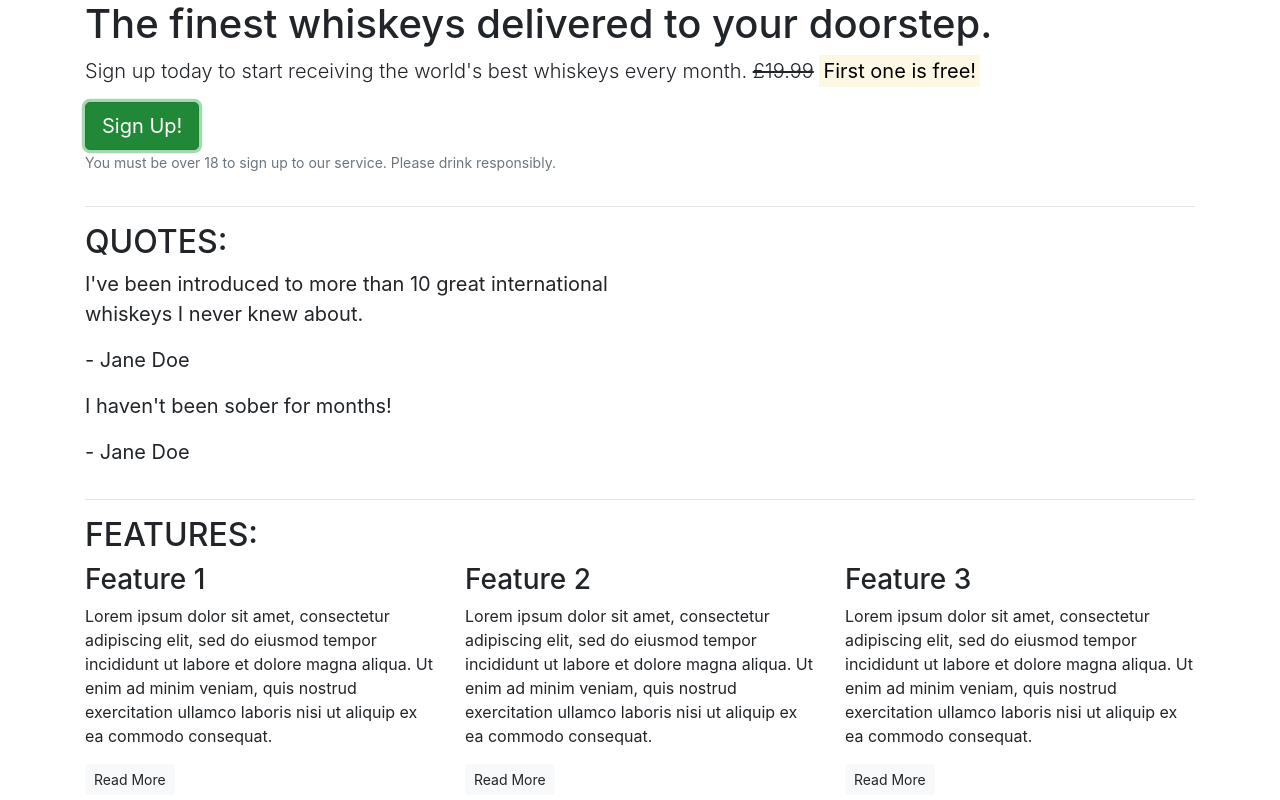
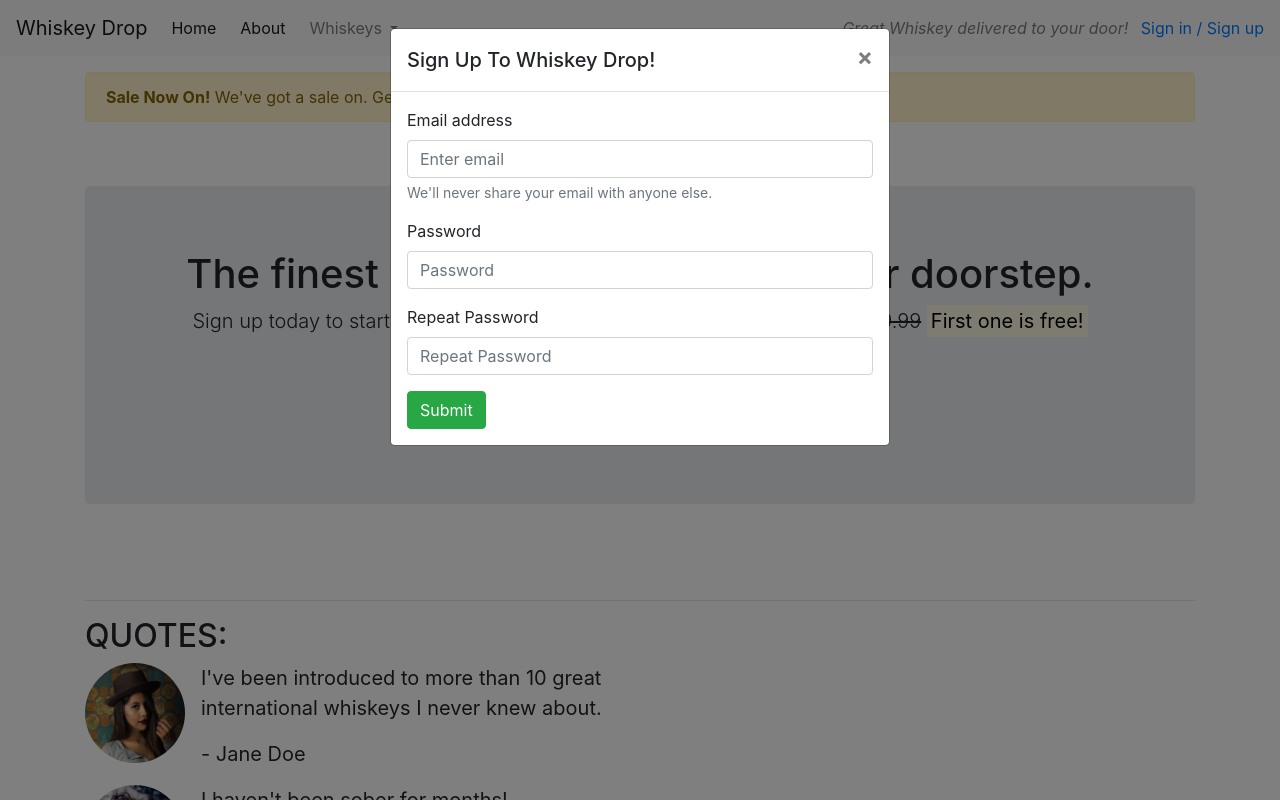
Before and after one commit to carl2087/whiskey-drop, a plain HTML site: page index.html in a window 1280 px wide. Both pictures are taken after a click on the button "Sign Up!". Shown: the top 800 px of the page. Drawn offline with nearby package versions, Linux system fonts and the light colour scheme.

Commit message:
Added modal to page

```diff
--- a/index.html
+++ b/index.html
@@ -8,18 +8,63 @@
     <title>Whiskey Drop | Taste a new whiskey every month</title>
     <link rel="stylesheet" href="https://cdn.jsdelivr.net/npm/bootstrap@4.6.2/dist/css/bootstrap.min.css"
         integrity="sha384-xOolHFLEh07PJGoPkLv1IbcEPTNtaed2xpHsD9ESMhqIYd0nLMwNLD69Npy4HI+N" crossorigin="anonymous">
+    <script src="https://kit.fontawesome.com/0f99558fa2.js" crossorigin="anonymous"></script>
 </head>
 
 <body>
-    <article class="container">
+    <nav class="navbar navbar-light bg-light navbar-expand-sm">
+        <a href="/" class="navbar-brand">Whiskey Drop</a>
+
+        <button class="navbar-toggler ml-auto" type="button" data-toggle="collapse" data-target="#navbarNavDropdown"
+            aria-controls="navbarNavDropdown" aria-expanded="false" aria-label="Toggle navigation">
+            <span class="navbar-toggler-icon"></span></button>
+
+        <div class="collapse navbar-collapse" id="navbarNavDropdown">
+            <ul class="navbar-nav mr-auto">
+                <li class="active nav-item mr-2"><a class="nav-link" href="/">Home</a></li>
+                <li class="active nav-item mr-2"><a class="nav-link" href="/about">About</a></li>
+                <li class="nav-item dropdown">
+                    <a class="nav-link dropdown-toggle" href="#" id="navbarDropdownMenuLink" role="button"
+                        data-toggle="dropdown" aria-haspopup="true" aria-expanded="false">
+                        Whiskeys
+                    </a>
+                    <div class="dropdown-menu" aria-labelledby="navbarDropdownMenuLink">
+                        <a class="dropdown-item" href="#">Irish</a>
+                        <a class="dropdown-item" href="#">Scotch</a>
+                        <a class="dropdown-item" href="#">Japanese</a>
+                        <a class="dropdown-item" href="#">American</a>
+                    </div>
+                </li>
+
+                <li class="active nav-item mr-2 d-block d-sm-none"><a class="nav-link" href="/login">Sign in / Sign
+                        up</a>
+                </li>
+            </ul>
+        </div>
+        <div class="d-none d-md-block">
+            <p class="navbar-text my-auto mr-2"><i>Great Whiskey delivered to your door!</i></p>
+            <a href="/login">Sign in / Sign up</a>
+        </div>
+    </nav>
+    <article class="container mt-3">
+        <div class="row d-none d-sm-block">
+            <div class="col-12">
+                <div class="alert alert-warning">
+                    <strong>Sale Now On!</strong> We've got a sale on. Get a 12-month subscription for the price of 6!
+                    <a href="">See here for details!</a>
+                </div>
+            </div>
+        </div>
         <!-- Callout -->
         <div class="row">
-            <div class="col-12">
-                <section class="callout">
+            <div class="col-12 my-5">
+                <section class="callout jumbotron text-center">
                     <h1>The finest whiskeys delivered to your doorstep.</h1>
                     <p class="lead">Sign up today to start receiving the world's best whiskeys every month.
-                        <s>£19.99</s> <strong><mark>First one is free!</mark></strong></p>
-                    <button class="btn btn-success btn-lg">Sign Up!</button>
+                        <s class="d-none d-sm-inline">£19.99</s>
+                        <span class="d-inline d-sm-none"><br></span>
+                        <strong><mark>First one is free!</mark></strong></p>
+                    <button class="btn btn-success btn-lg" data-toggle="modal" data-target="#signUpModal">Sign Up!</button>
                     <p class="text-muted"><small>You must be over 18 to sign up to our service. Please drink
                             responsibly.</small></p>
                 </section>
@@ -37,16 +82,31 @@
             </div>
             <div class="row">
                 <div class="col-12 col-md-6">
+                    <div class="media">
+                        <div class="d-none d-sm-block">
+                            <img src="./assets/images/girl-image.png" class="rounded-circle mr-3" height=100 width=100>
+                        </div>
+                        <div class="media-body">
                             <blockquote class="blockquote">
-                        <p>I've been introduced to more than 10 great international whiskeys I never knew about.</p>
+                                <p>I've been introduced to more than 10 great international whiskeys I never knew about.
+                                </p>
                                 <p>- Jane Doe</p>
                             </blockquote>
                         </div>
+                    </div>
+                </div>
                 <div class="col-12">
+                    <div class="media">
+                        <div class="d-none d-sm-block">
+                            <img src="./assets/images/guy-image.png" class="rounded-circle mr-3" height=100 width=100>
+                        </div>
+                        <div class="media-body">
                             <blockquote class="blockquote">
                                 <p>I haven't been sober for months!</p>
                                 <p>- Jane Doe</p>
                             </blockquote>
+                        </div>
+                    </div>
                 </div>
             </div>
         </section>
@@ -56,14 +116,15 @@
         <!-- Features -->
         <section class="features">
             <div class="row">
-                <div class="col-12">
+                <div class="col-12 my-5">
                     <h2 class="text-uppercase">Features:</h2>
                 </div>
             </div>
             <div class="row">
                 <div class="col-12 col-md-6 col-lg-4">
                     <div class="feature">
-                        <h3>Feature 1</h3>
+                        <h3><i class="fa-solid fa-gift d-none d-sm-inline"></i> Feature 1 <span
+                                class="badge badge-success">NEW!</span></h3>
                         <p>Lorem ipsum dolor sit amet, consectetur adipiscing elit, sed do eiusmod tempor incididunt ut
                             labore
                             et dolore magna aliqua. Ut enim ad minim veniam, quis nostrud exercitation ullamco laboris
@@ -75,7 +136,7 @@
                 </div>
                 <div class="col-12 col-md-6 col-lg-4">
                     <div class="feature">
-                        <h3>Feature 2</h3>
+                        <h3><i class="fa-regular fa-credit-card d-none d-sm-inline"></i> Feature 2</h3>
                         <p>Lorem ipsum dolor sit amet, consectetur adipiscing elit, sed do eiusmod tempor incididunt ut
                             labore
                             et dolore magna aliqua. Ut enim ad minim veniam, quis nostrud exercitation ullamco laboris
@@ -87,7 +148,7 @@
                 </div>
                 <div class="col-12 d-md-none d-lg-block col-lg-4">
                     <div class="feature">
-                        <h3>Feature 3</h3>
+                        <h3><i class="fa-regular fa-circle-xmark d-none d-sm-inline"></i> Feature 3</h3>
                         <p>Lorem ipsum dolor sit amet, consectetur adipiscing elit, sed do eiusmod tempor incididunt ut
                             labore
                             et dolore magna aliqua. Ut enim ad minim veniam, quis nostrud exercitation ullamco laboris
@@ -101,8 +162,47 @@
         </section>
         <!-- /.features -->
     </article>
+
+    <div class="modal" tabindex="-1" role="dialog" id="signUpModal">
+        <div class="modal-dialog" role="document">
+            <div class="modal-content">
+                <div class="modal-header">
+                    <h5 class="modal-title">Sign Up To Whiskey Drop!</h5>
+                    <button type="button" class="close" data-dismiss="modal" aria-label="Close">
+                        <span aria-hidden="true">&times;</span>
+                    </button>
+                </div>
+                <div class="modal-body">
+                    <form>
+                        <div class="form-group">
+                            <label for="exampleInputEmail1">Email address</label>
+                            <input type="email" class="form-control" id="exampleInputEmail1"
+                                aria-describedby="emailHelp" placeholder="Enter email">
+                            <small id="emailHelp" class="form-text text-muted">We'll never share your email with anyone
+                                else.</small>
+                        </div>
+                        <div class="form-group">
+                            <label for="password">Password</label>
+                            <input type="password" class="form-control" id="password" placeholder="Password">
+                        </div>
+                        <div class="form-group">
+                            <label for="repeatPassword">Repeat Password</label>
+                            <input type="password" class="form-control" id="repeatPassword"
+                                placeholder="Repeat Password">
+                        </div>
+                        <button type="submit" class="btn btn-success">Submit</button>
+                    </form>
+                </div>
+            </div>
+        </div>
+    </div>
+
+
     <script src="https://cdn.jsdelivr.net/npm/jquery@3.5.1/dist/jquery.slim.min.js"
         integrity="sha384-DfXdz2htPH0lsSSs5nCTpuj/zy4C+OGpamoFVy38MVBnE+IbbVYUew+OrCXaRkfj" crossorigin="anonymous">
+    </script>
+    <script src="https://cdn.jsdelivr.net/npm/bootstrap@4.6.2/dist/js/bootstrap.bundle.min.js"
+        integrity="sha384-Fy6S3B9q64WdZWQUiU+q4/2Lc9npb8tCaSX9FK7E8HnRr0Jz8D6OP9dO5Vg3Q9ct" crossorigin="anonymous">
     </script>
 </body>
 
```
Also changed, not shown: assets/images/girl-image.png (added), assets/images/guy-image.png (added). Lines whose indentation alone changed are shown as unchanged.
